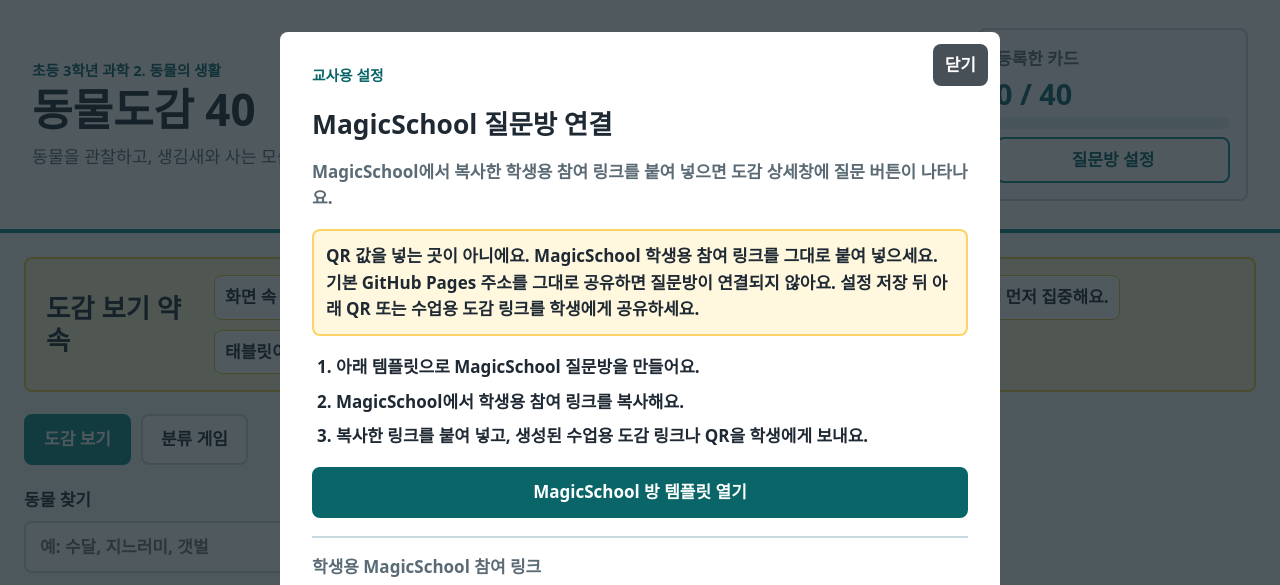
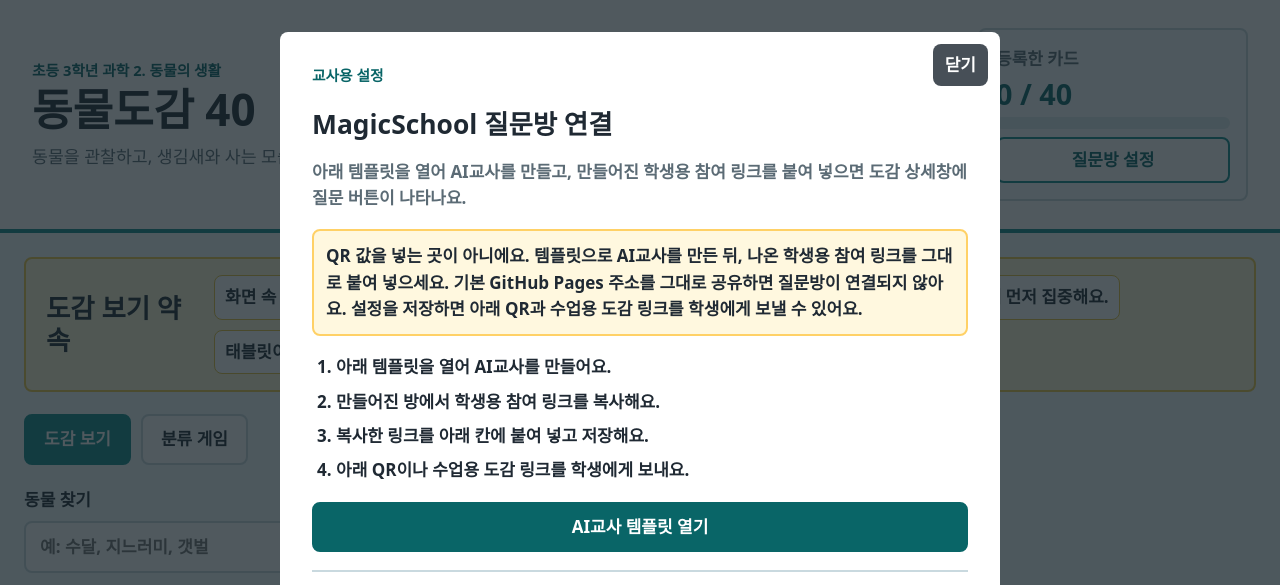
Before and after one commit to 122yjs/animal-encyclopedia, a website: page index.html in a window 1280 px wide. Both pictures are taken after a click on the button "질문방 설정". Shown: the top 585 px of the page. Drawn offline with Linux system fonts and the light colour scheme.

Commit message:
Simplify question room instructions

```diff
--- a/index.html
+++ b/index.html
@@ -117,17 +117,18 @@
       <div class="settings-body">
         <p class="section-kicker">교사용 설정</p>
         <h2 id="settingsTitle">MagicSchool 질문방 연결</h2>
-        <p class="settings-intro">MagicSchool에서 복사한 학생용 참여 링크를 붙여 넣으면 도감 상세창에 질문 버튼이 나타나요.</p>
-        <p class="settings-warning">QR 값을 넣는 곳이 아니에요. MagicSchool 학생용 참여 링크를 그대로 붙여 넣으세요. 기본 GitHub Pages 주소를 그대로 공유하면 질문방이 연결되지 않아요. 설정 저장 뒤 아래 QR 또는 수업용 도감 링크를 학생에게 공유하세요.</p>
+        <p class="settings-intro">아래 템플릿을 열어 AI교사를 만들고, 만들어진 학생용 참여 링크를 붙여 넣으면 도감 상세창에 질문 버튼이 나타나요.</p>
+        <p class="settings-warning">QR 값을 넣는 곳이 아니에요. 템플릿으로 AI교사를 만든 뒤, 나온 학생용 참여 링크를 그대로 붙여 넣으세요. 기본 GitHub Pages 주소를 그대로 공유하면 질문방이 연결되지 않아요. 설정을 저장하면 아래 QR과 수업용 도감 링크를 학생에게 보낼 수 있어요.</p>
 
         <ol class="settings-steps">
-          <li>아래 템플릿으로 MagicSchool 질문방을 만들어요.</li>
-          <li>MagicSchool에서 학생용 참여 링크를 복사해요.</li>
-          <li>복사한 링크를 붙여 넣고, 생성된 수업용 도감 링크나 QR을 학생에게 보내요.</li>
+          <li>아래 템플릿을 열어 AI교사를 만들어요.</li>
+          <li>만들어진 방에서 학생용 참여 링크를 복사해요.</li>
+          <li>복사한 링크를 아래 칸에 붙여 넣고 저장해요.</li>
+          <li>아래 QR이나 수업용 도감 링크를 학생에게 보내요.</li>
         </ol>
 
         <a id="roomTemplateLink" class="template-link" href="https://app.magicschool.ai/magic-student/rooms?room-sharing-id=1a3dc4fb-2391-4d7b-9e77-dfaacddf7a35" target="_blank" rel="noopener noreferrer">
-          MagicSchool 방 템플릿 열기
+          AI교사 템플릿 열기
         </a>
 
         <form id="questionSettingsForm" class="settings-form">
```
